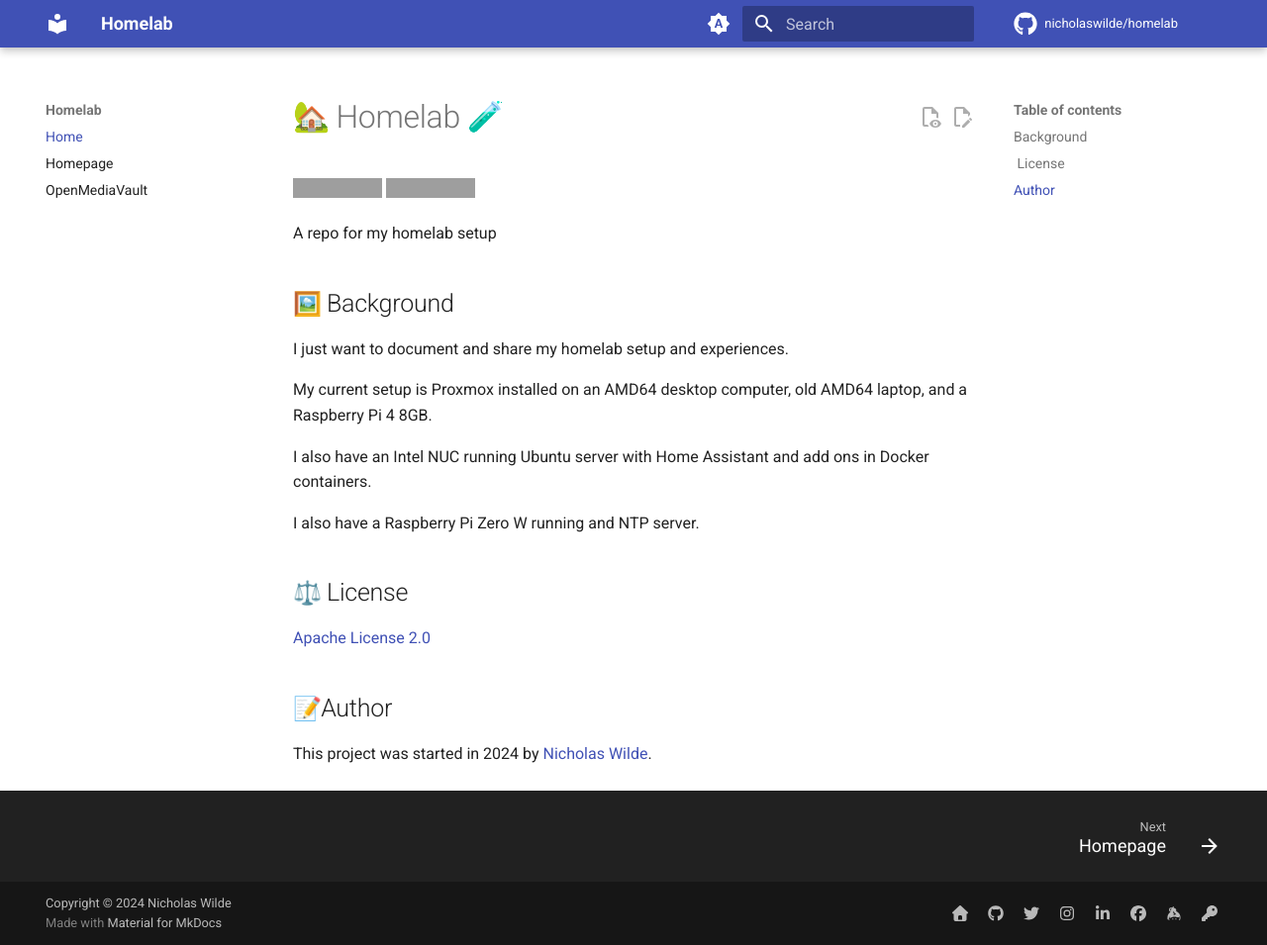
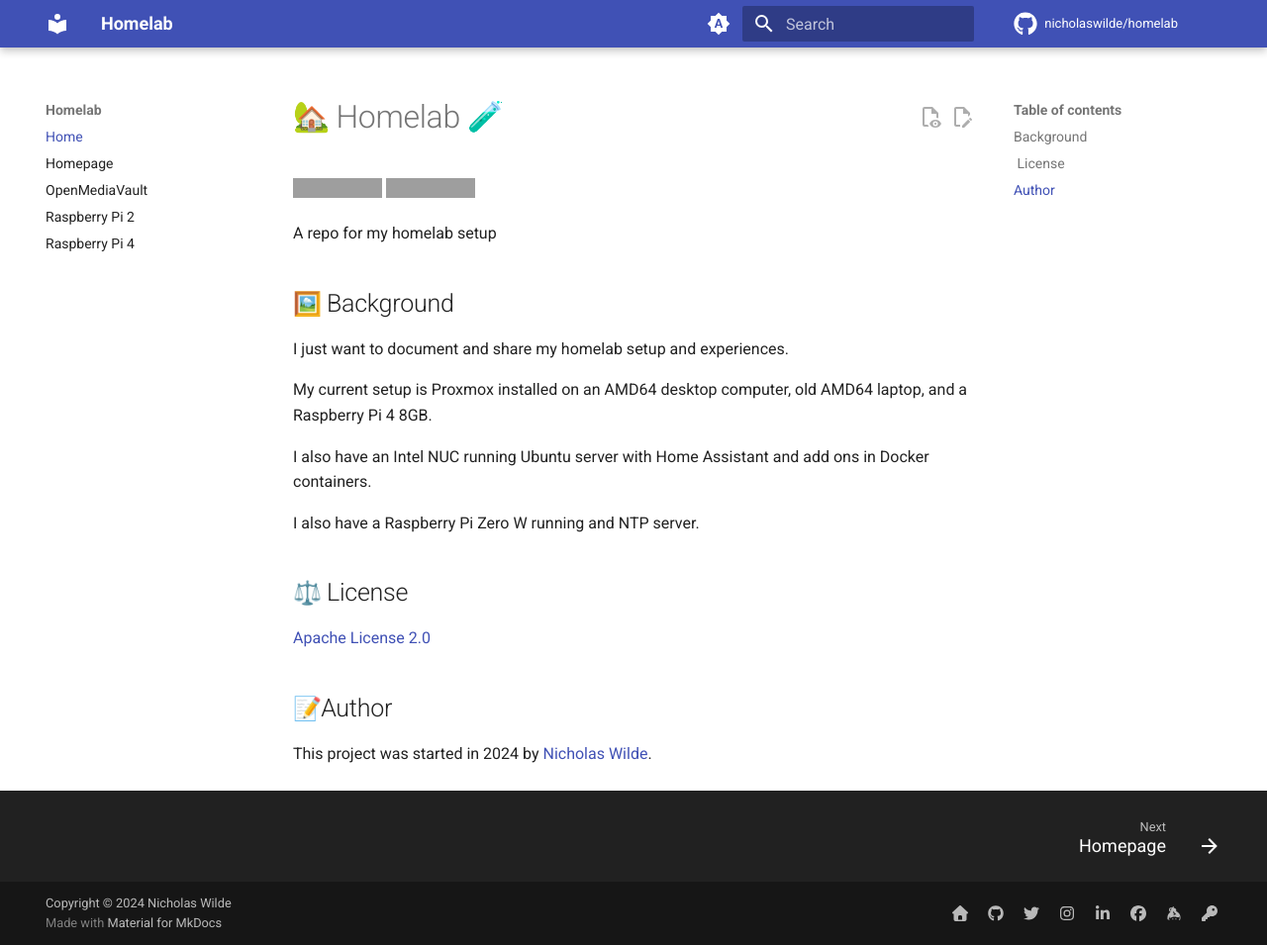
Before and after one commit to nicholaswilde/homelab, an MkDocs documentation site: the page built from docs/index.md, in a window 1280 px wide and 955 px high. Shown: the whole window at 99% size. Built offline with MkDocs 1.6.1 and Material for MkDocs 9.7.7, drawn with Linux system fonts in a browser that asks for light colours; emoji names are drawn with the system emoji font; comment, search, counter and statistics services are not loaded; grey boxes are pictures that could not be loaded.

Commit message:
Update mkdocs.yml

```diff
--- a/mkdocs.yml
+++ b/mkdocs.yml
@@ -17,6 +17,8 @@
   - Home: index.md
   - Homepage: homepage.md
   - OpenMediaVault: openmediavault.md
+  - Raspberry Pi 2: rpi2.md
+  - Raspberry Pi 4: rpi4.md
 
 extra:
   social:
```
